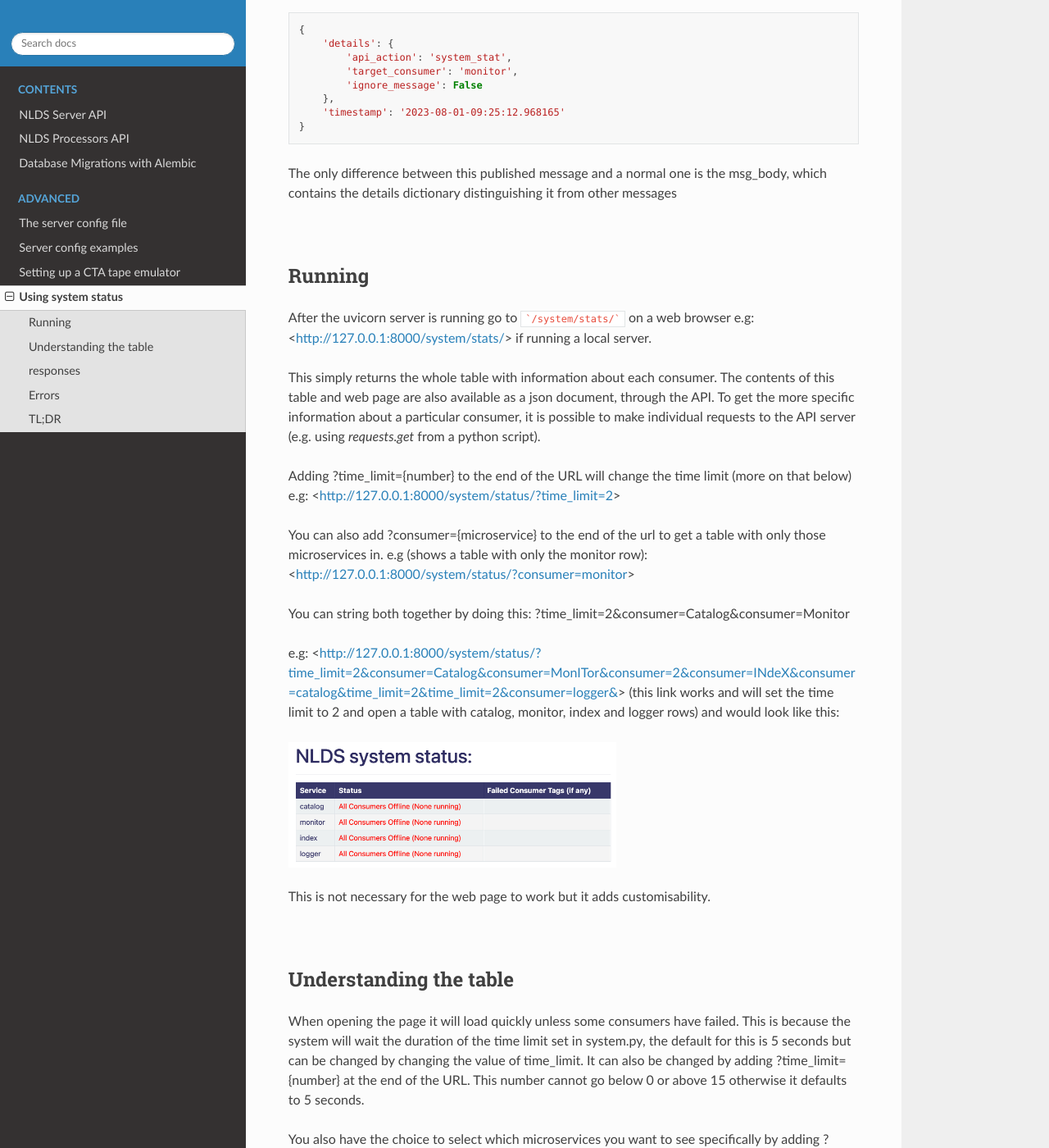
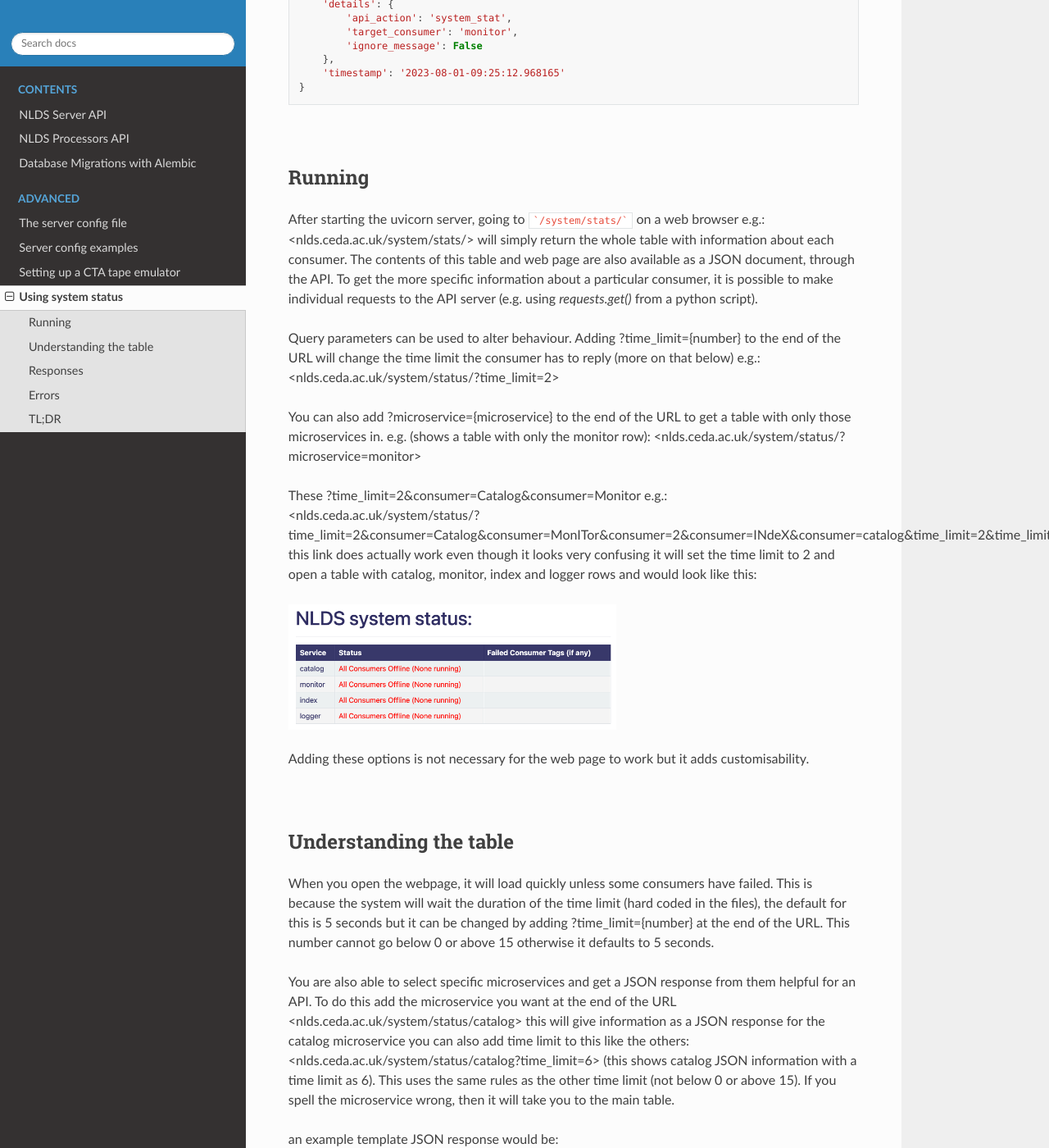
Before and after one commit to cedadev/nlds, a Sphinx documentation site: the page built from docs/source/system-status.rst, in a window 1280 px wide and 1400 px high, scrolled down 1008 px. Shown: the whole window at 82% size. Built offline with Sphinx 7.4.7 and the Read the Docs theme 2.0.0, drawn with Linux system fonts in a browser that asks for light colours; some of the changed text lies outside the part shown.

Commit message:
updated documentation

````diff
--- a/docs/source/system-status.rst
+++ b/docs/source/system-status.rst
@@ -1,27 +1,16 @@
-Using System Status
-===================
+The System Status Monitor
+==========================
 
 
-This is a way of checking which parts of the NLDS are currently online
-and which are offline as well as the IDs of any offline consumers.
+This is a feature used to check the general health of the various parts of the NLDS, telling you which parts, if any, of the NLDS are currently offline as well as the IDs of any offline consumers. First, some definitions:
 
-* A microservice is a part of the NLDS queues e.g: Monitor, Catalog, Index, etc..
-* A consumer is part of the microservice there can be many consumers per microservice
+* A microservice is a distinct part of the NLDS structure e.g.: Monitor, Catalog, Index, etc. It will have a single queue.
+* A consumer is a part of a microservice, which takes messages off the queue and processes them. There can be many consumers per microservice.
 
-This was created because there wasn't originally an easy way to view if any part of the NLDS was
-offline.
-
-This was made by using the RabbitMQ messaging system to send messages to individual
-microservice consumers to check if they reply or not. These messages only contain a distinction
-that it is being used for a test. If the consumer detects this distinction they will reply
-and then stop so it doesn't confuse the consumer with a test message.
-
-If they reply they will be marked as online, if they don't or are too slow they are
-considered to be offline and their unique tag is recorded and displayed on the table
-to easily determine what is working and what isn't.
+This utilises the RabbitMQ messaging system, and specifically its capacity for remote procedure calls, to send messages to individual microservice consumers and check whether they reply. If they don't reply within a given time limit they are considered to be offline and their unique tag is recorded and displayed on the table to easily determine what is working and what isn't.
 
 
-This distinction is inside the msg_dict dictionary that is passed in the message::
+Given these messages are merely sent for monitoring purposes, they are made distinct from regular NLDS rabbit messages with the below changes. This distinction is made in the  dictionary content that is passed as part of the message::
 
     {
         "details": {
@@ -34,10 +23,10 @@
 * api_action contains "system_stat" which is the identifier that tells the consumer that
   it is a test message
 * target_consumer starts as empty and is filled with the target microservice's name e.g: monitor
-* ignore_message is by default False, this is used to mock what happens if one of the consumers did not respond.
-  It is automatically changed in the code if it is being tested
+* ignore_message is by default False, and is used within unit tests to mock what happens if one of the consumers does not respond.
 
-What is returned by the consumer is what is returned when a regular, non- `system_stat` message is sent::
+
+The consumer will, as a first step in consumption, filter all incoming messages for this distinction and send it back to the system status monitor. The message returned by the consumer is as follows::
 
     {
         'details': {
@@ -48,9 +37,6 @@
         'timestamp': '2023-08-01-09:25:12.968165'
     }
 
-The only difference between this published message and a normal one is the msg_body,
-which contains the details dictionary distinguishing it from other messages
-
 
 |
 
@@ -58,37 +44,28 @@
 -------
 
 
-After the uvicorn server is running go to ```/system/stats/``` on a web browser
-e.g: <http://127.0.0.1:8000/system/stats/> if running a local server.
-
-This simply returns the whole table with information about each consumer. The
-contents of this table and web page are also available as a json document, through
-the API. To get the more specific information about a particular consumer, it is
-possible to make individual requests to the API server (e.g. using `requests.get`
-from a python script).
+After starting the uvicorn server, going to ```/system/stats/``` on a web browser e.g.: <nlds.ceda.ac.uk/system/stats/> will simply return the whole table with information about each consumer. The contents of this table and web page are also available as a JSON document, through the API. To get the more specific information about a particular consumer, it is possible to make individual requests to the API server (e.g. using `requests.get()` from a python script).
 
 
-Adding ?time_limit={number} to the end of the URL will change the time limit
-(more on that below) e.g:
-<http://127.0.0.1:8000/system/status/?time_limit=2>
+Query parameters can be used to alter behaviour. Adding ?time_limit={number} to the end of the URL will change the time limit the consumer has to reply (more on that below) e.g.:
+<nlds.ceda.ac.uk/system/status/?time_limit=2>
 
-You can also add ?consumer={microservice} to the end of the url to get a table with only
-those microservices in. e.g (shows a table with only the monitor row):
-<http://127.0.0.1:8000/system/status/?consumer=monitor>
+You can also add ?microservice={microservice} to the end of the URL to get a table with only
+those microservices in. e.g. (shows a table with only the monitor row):
+<nlds.ceda.ac.uk/system/status/?microservice=monitor>
 
-You can string both together by doing this:
+These
 ?time_limit=2&consumer=Catalog&consumer=Monitor
-
-e.g:
-<http://127.0.0.1:8000/system/status/?time_limit=2&consumer=Catalog&consumer=MonITor&consumer=2&consumer=INdeX&consumer=catalog&time_limit=2&time_limit=2&consumer=logger&>
-(this link works and will set the time limit to 2 and open a table with catalog, monitor, index and logger rows)
+e.g.:
+<nlds.ceda.ac.uk/system/status/?time_limit=2&consumer=Catalog&consumer=MonITor&consumer=2&consumer=INdeX&consumer=catalog&time_limit=2&time_limit=2&consumer=logger&>
+this link does actually work even though it looks very confusing it will set the time limit to 2 and open a table with catalog, monitor, index and logger rows
 and would look like this:
 
 .. image:: status_images/short_table.png
     :width: 400
     :alt: short table
 
-This is not necessary for the web page to work but it adds customisability.
+Adding these options is not necessary for the web page to work but it adds customisability.
 
 
 |
@@ -97,41 +74,49 @@
 -----------------------
 
 
-When opening the page it will load quickly unless some consumers have failed.
-This is because the system will wait the duration of the time limit set in system.py,
-the default for this is 5 seconds but can be changed by changing the value of time_limit.
-It can also be changed by adding ?time_limit={number} at the end of the URL. This
+When you open the webpage, it will load quickly unless some consumers have failed.
+This is because the system will wait the duration of the time limit (hard coded in the files),
+the default for this is 5 seconds but it can be changed by adding ?time_limit={number} at the end of the URL. This
 number cannot go below 0 or above 15 otherwise it defaults to 5 seconds.
-
-You also have the choice to select which microservices you want to see specifically
-by adding ?consumer={microservice} at the end of the URL. you can string as many of these as
-you want and it will show your options. If you spell it wrong it will not break but ignore it
-and if you accidentally have a duplicate it will ignore that also. Doing ?consumer=all which will show the regular table.
 
 You are also able to select specific microservices and get a JSON response from them
 helpful for an API. To do this add the microservice you want at the end of the URL
-<http://127.0.0.1:8000/system/status/catalog>
-this will give information as a JSON response for the catalog microservice
-you can also add time limit to this like the others:
-<http://127.0.0.1:8000/system/status/catalog?time_limit=6>
-(shows catalog JSON information with a time limit as 6). This uses the same rules as
-the other time limit (not below 0 or above 15). If you spell the microservice wrong then
+<nlds.ceda.ac.uk/system/status/catalog>
+this will give information as a JSON response for the catalog microservice you can also add time limit to this like the others:
+<nlds.ceda.ac.uk/system/status/catalog?time_limit=6>
+(this shows catalog JSON information with a time limit as 6). This uses the same rules as
+the other time limit (not below 0 or above 15). If you spell the microservice wrong, then
 it will take you to the main table.
 
-an example JSON response if the microservice consumers weren't running would be::
+an example template JSON response would be::
 
     {
-        "microservice_name":"catalog",
+        "microservice_name":{microservice name},
+        "total_num":{number of consumers},
+        "num_failed":{number of failed consumers},
+        "num_success":{number of successful consumers},
+        "failed_list":[],
+        "pid": {process ID},
+        "hostname": {microservice host name}
+    }
+
+and an example of a full JSON response would be::
+
+    {
+        "microservice_name":”monitor”,
         "total_num":0,
         "num_failed":0,
         "num_success":0,
         "failed_list":[],
-        "pid":process ID,
-        "hostname":microservice host name
+        "pid": 3873,
+        "hostname": “RSMLWC01”
     }
 
-You will see a table with 3 columns as well as an info bar above
-the info bar will give you a summary of the tables information.
+
+|
+
+On the main table you will see 3 columns as well as an info bar above,
+the info bar will give you a summary of the table's information.
 
 
 1.  the left most table column holds all 7 NLDS microservices
@@ -140,11 +125,7 @@
 3.  the right most column will display the tag of any or all consumers that failed
     to be ran
 
-
-One consumer tag links to an individual consumer for a microservice for example if you
-run ```nlds_q``` on 3 different terminals then you will have 3 consumers for the NLDS Worker
-microservice each of these consumers will have their own tag that can be used to determine
-which (if any) have stopped working.
+There's one tag for each consumer running on a given microservice. This tag can be used to determine which (if any) have stopped working.
 
 
 The table should look something like this (with examples of different status):
@@ -166,29 +147,28 @@
 
 |
 
-**possible examples of how the system status table can look:**
+**System status example tables:**
 
-No consumers are running. Blue info bar. All text is red.
+When no consumers are running, the info bar is blue, and the status text is red.
 
 .. image:: status_images/all_off.png
   :width: 400
   :alt: All consumers off
 |
-All consumers inside a microservice are offline. Red info bar and all failed tags in the row.
-the failed text is red, the rest is green.
+When all consumers inside a microservice are offline the info bar is red as well as the status column text for the offline microservice. The working microservices status text is green.
 
 .. image:: status_images/failed.png
   :width: 400
   :alt: A consumer failed
 |
-Some consumers inside a microservice are offline. Red info bar and all failed tags in the row.
-the partially failed microservice is in orange.
+When some consumers inside a microservice are offline the info bar is red
+the partially failed microservice's status text is orange.
 
 .. image:: status_images/part_failed.png
   :width: 400
   :alt: some consumers failed
 |
-All consumers online. Green info bar nothing in failed consumer column. all text in green.
+When all consumers online the info bar is green, there is nothing in failed consumer column and all status text is green.
 
 .. image:: status_images/success.png
   :width: 400
@@ -196,13 +176,21 @@
 
 |
 
-We get the number of consumers that should be online by using the requests python package
-which returns a response containing a dictionary of all consumers in a specific microservice
-this is counted and used as the total consumers.
+We get the number of consumers that should be online by an HTTP request to the management API which returns a response containing a dictionary of all consumers in a specific microservice this is counted and used as the total consumers.
+
+Using this URL format:
+http://{host_ip}:{api_port}/api/queues/{vhost}/{queue_name}
+
+* host_ip = the ```server``` variable from the RabbitMQ section of the config file
+* api_port = the ```admin_port``` variable from the RabbitMQ section of the config file
+* vhost = the ```vhost``` variable  from the RabbitMQ section of the config file
+* queue_name = the name of the microservice to get information for
+
+For more information go to https://www.rabbitmq.com/management.html#http-api
 
 |
 
-responses
+Responses
 ---------
 
 
@@ -220,20 +208,20 @@
         "failed": failed_info
     }
 
-Where the variables for the microservices will be::
+Where the variables for each of the microservices, which gives information to the table on the webpage, would be::
 
     {
-        "val": "Consumers Online 2/3",
-        "colour": "ORANGE",
-        "failed": consumers_fail
+        "val": {number of consumers online},
+        "colour": {string colour},
+        "failed": {failed consumer tags}
     }
 
-* val = a string with how many consumers there are and how many are online
-* colour = the colour that is used to colour the text in the HTML
-* failed = a list of failed consumer tags (only exists if at least one consumer has failed)
+* val = a string with how many consumers there are and how many are online (e.g.: 2/3)
+* colour = the colour that is used to colour the text in the HTML (e.g.: ORANGE)
+* failed = a list of failed consumer tags populated only if at least one consumer has failed (e.g.: ctag1.87eb99d764be459d88f673cd8eb438da)
 
 
-Where the value of failed_info is::
+And the value of failed_info, which gives information to the INFO bar on the webpage, would be::
 
     {
         "failed_num": num,
@@ -241,7 +229,7 @@
     }
 
 * num = the total number of failed consumers across all microservices
-* colour = HTML string used to colour the INFO box
+* colour = HTML code string used to colour the INFO box e.g.: alert-info (turns the INFO box blue)
 
 |
 
@@ -249,25 +237,15 @@
 ------
 
 
-There may be some times when this page doesn't work properly.
+The page may not always work properly.
 This can include but is not limited to:
 
 1.  The uvicorn server is not running (page will not load)
 2.  The RabbitMQ server is down (the Status says ```Rabbit error```)
-3.  The requests package HTTP request has failed (the Status says ```404 error```) or you have the wrong
-    port in the admin port section of the config file :doc:`server-config/server-config`
-4.  If you have put in invalid login information into .server_config
+3.  The HTTP request has failed (the Status says ```Failed to make request```) or you have the wrong port in the ```admin_port``` section of the config file :doc:'server-config/server-config'
+4.  If the RabbitMQ login information in the .server_config file is incorrect
     (the Status says ```Login error```)
-5.  If there is an unexpected error with the requests return then the code will
-    catch it and show the json value of what was returned under the Status
-
-
-If the RabbitMQ server is down, after it is back up then ```logging_q``` needs to be ran
-first in order for other microservices to work. Even if most of the RabbitMQ server is down,
-if only api_queues is down then the python requests package will not be able to find
-the object and therefore a Rabbit error will occur. This is because it will return::
-
-    {'error': 'Object Not Found', 'reason': 'Not Found'}
+5.  If there was an error that didn't get caught in the code then the request.get response is displayed on the table in JSON format, for example it could display {'error': 'Object Not Found', 'reason': 'Not Found'}
 
 |
 
@@ -275,6 +253,5 @@
 -----
 
 
-going to ```/system/status/``` on a search engine or <http://127.0.0.1:8000/system/status/>
-will show you a table of what microservices are currently running and the tags of any consumers
-that have failed
+going to ```/system/status/``` on a search engine or <nlds.ceda.ac.uk/system/status/>
+will show you a table of what microservices are currently running and the tags of any consumers that have failed.
````
Also changed, not shown: 1 other file.
